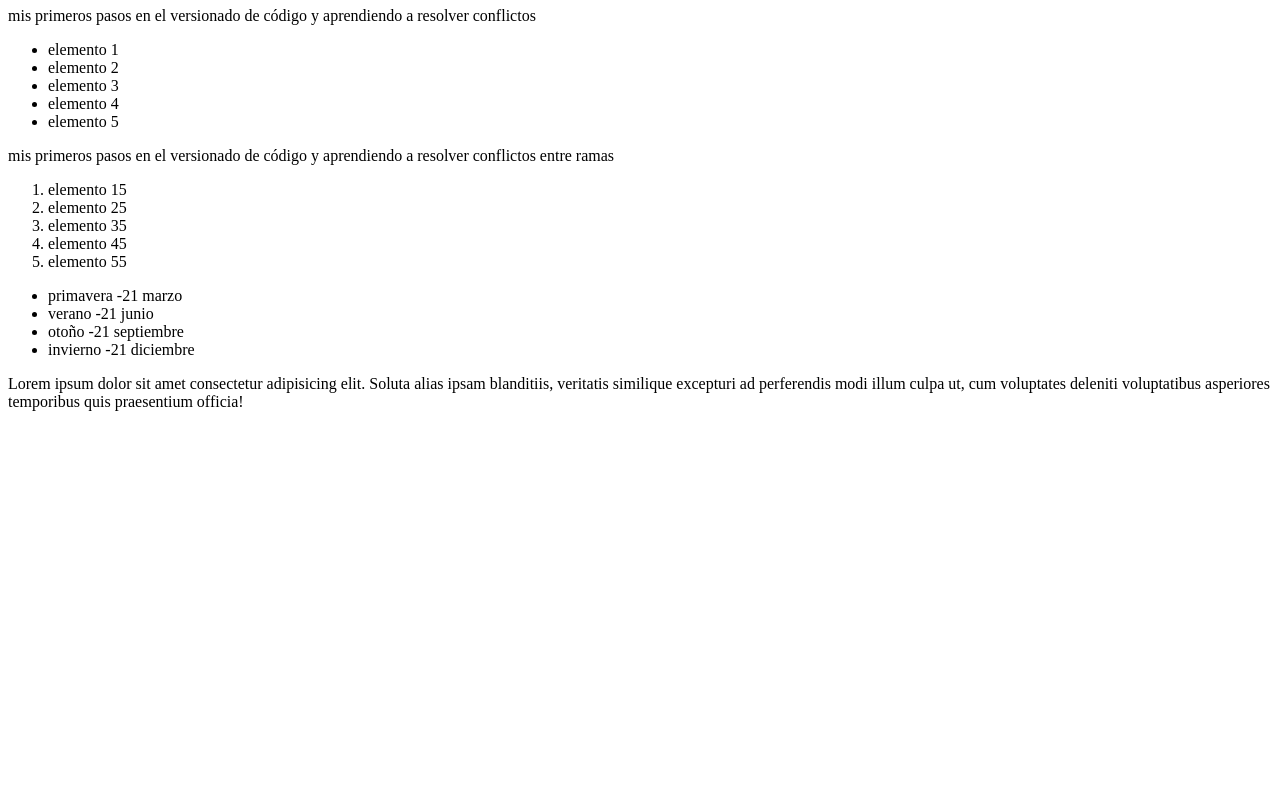
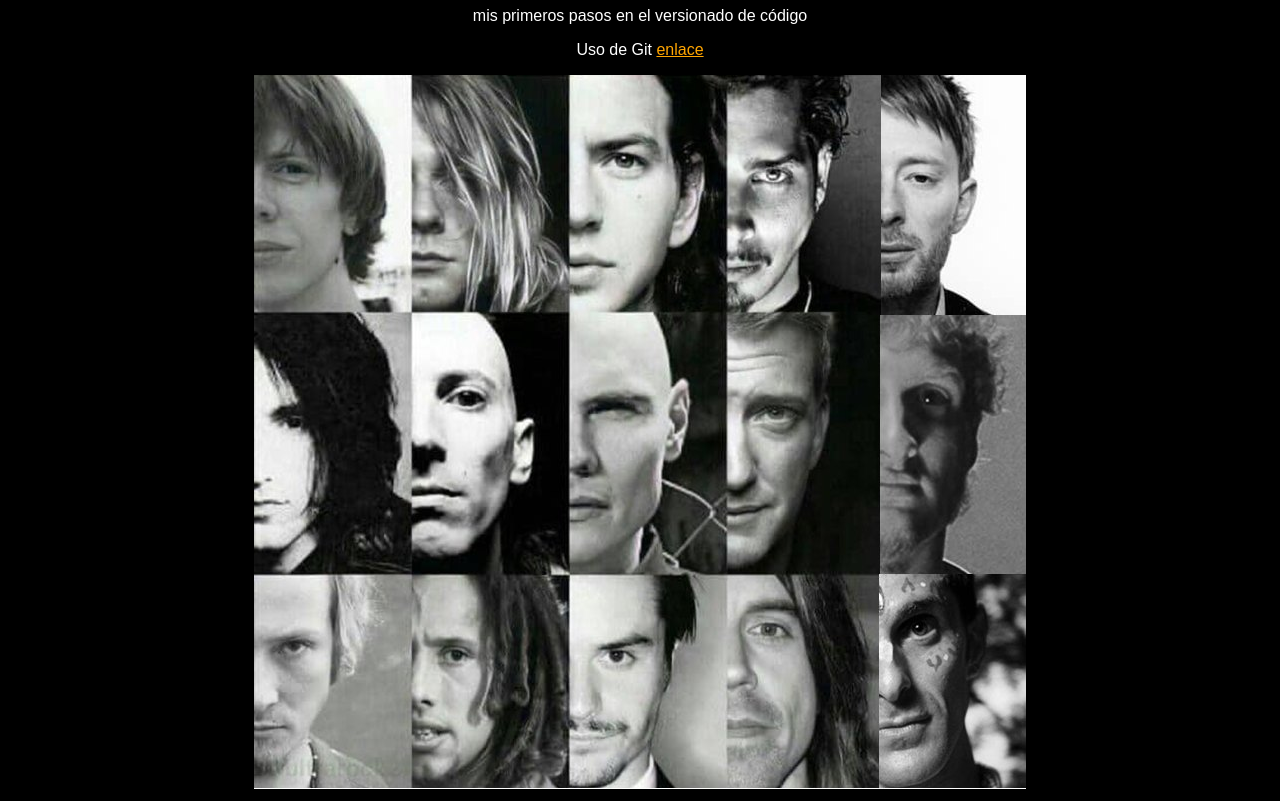
Before and after one commit to gustavosome/youtube-git, a plain HTML site: page index.html in a window 1280 px wide. Shown: the part 73-874 px from the top of the page. Before the commit the page ends 800 px from the top, so only its background shows below. Drawn offline with Linux system fonts and the light colour scheme.

Commit message:
agregando imagen

```diff
--- a/index.html
+++ b/index.html
@@ -4,49 +4,18 @@
     <meta charset="UTF-8" />
     <meta http-equiv="X-UA-Compatible" content="IE=edge" />
     <meta name="viewport" content="width=device-width, initial-scale=1.0" />
-    <link rel="styleshee" href="style.css" />
+    <link rel="stylesheet" href="style.css" />
     <title>Aprendiendo git</title>
   </head>
   <body>
     <h1>Aprendiendo Git</h1>
 
+    <p>mis primeros pasos en el versionado de código</p>
     <p>
-      mis primeros pasos en el versionado de código y aprendiendo a resolver
-      conflictos
+      Uso de Git
+      <a href="https://gustavosome.com/git" target="_blank">enlace</a>
     </p>
-
-    <ul>
-      <li>elemento 1</li>
-      <li>elemento 2</li>
-      <li>elemento 3</li>
-      <li>elemento 4</li>
-      <li>elemento 5</li>
-    </ul>
-
-    <p>
-      mis primeros pasos en el versionado de código y aprendiendo a resolver
-      conflictos entre ramas
-    </p>
-    <ol>
-      <li>elemento 15</li>
-      <li>elemento 25</li>
-      <li>elemento 35</li>
-      <li>elemento 45</li>
-      <li>elemento 55</li>
-    </ol>
-
-    <ul>
-      <li>primavera -21 marzo</li>
-      <li>verano -21 junio</li>
-      <li>otoño -21 septiembre</li>
-      <li>invierno -21 diciembre</li>
-    </ul>
-    <p>
-      Lorem ipsum dolor sit amet consectetur adipisicing elit. Soluta alias
-      ipsam blanditiis, veritatis similique excepturi ad perferendis modi illum
-      culpa ut, cum voluptates deleniti voluptatibus asperiores temporibus quis
-      praesentium officia!
-    </p>
+    <img src="90s.jpg" alt="90s" />
     <script src="index.js"></script>
   </body>
 </html>
--- a/style.css
+++ b/style.css
@@ -1,4 +1,17 @@
 html {
   background-color: black;
   color: #fff;
+  font-family: sans-serif;
+  text-align: center;
 }
+
+a {
+  color: orange;
+}
+a:hover {
+  color: orangered;
+}
+
+img {
+  max-width: 100%;
+}
```
Also changed, not shown: 90s.jpg (added).
